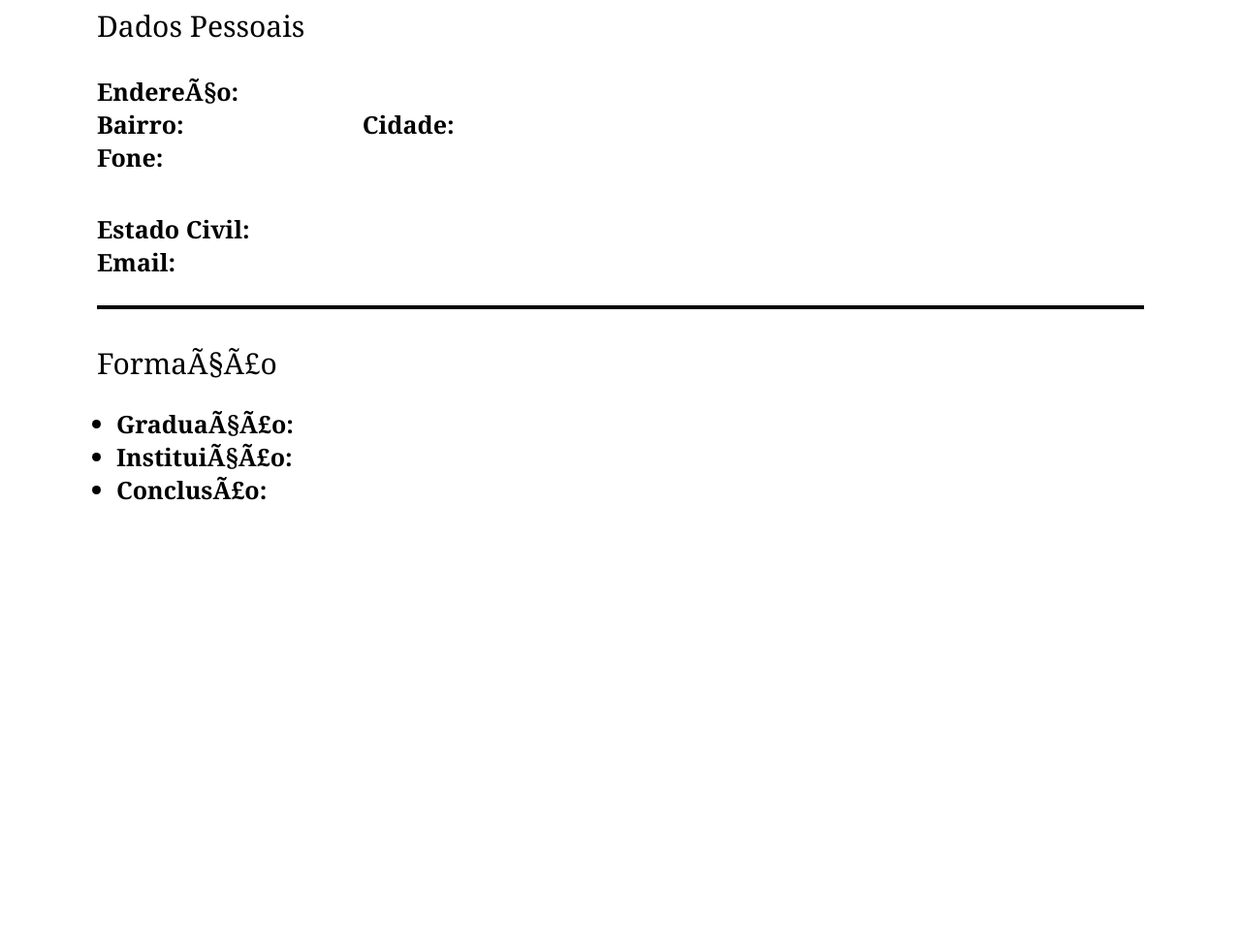
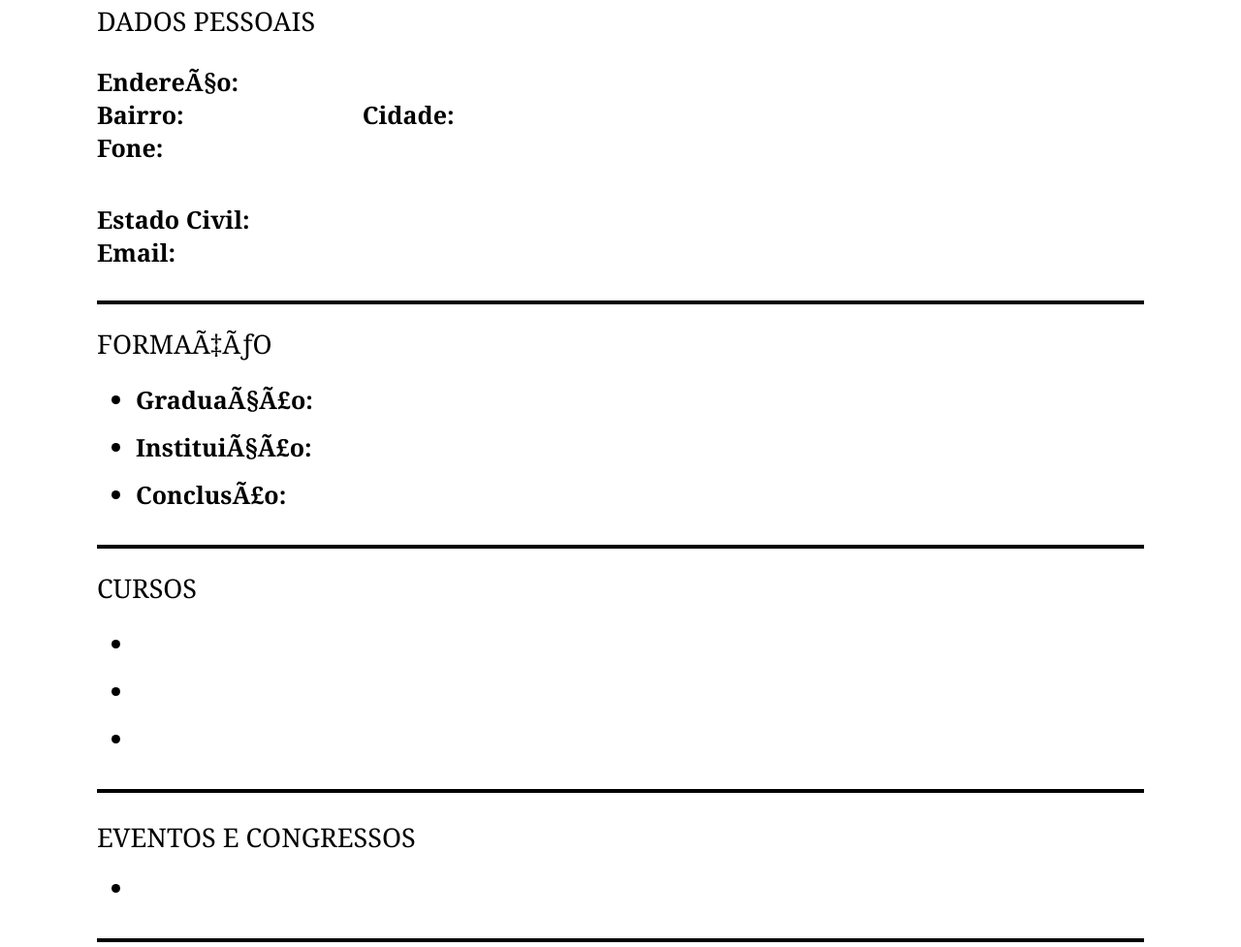
Before and after one commit to mirelledesa/projeto-curriculo, a plain HTML site: page index.html in a window 1280 px wide. Shown: the part 312-1289 px from the top of the page at 97% size. Before the commit the page ends 844 px from the top, so only its background shows below. Drawn offline with Linux system fonts and the light colour scheme.

Commit message:
commit ok

```diff
--- a/index.html
+++ b/index.html
@@ -20,7 +20,7 @@
 
     <hr></hr>
 
-    <p>Dados Pessoais</p>
+    <p>DADOS PESSOAIS</p>
     <strong>Endereço:</strong> <br>
     <strong>Bairro:</strong>
     <strong id="strong3">Cidade:</strong><br>
@@ -30,11 +30,29 @@
 
     <hr id="line2"></hr>
 
-    <p id="p2">Formação</p>
+    <p id="p2">FORMAÇÃO</p>
     <ul id="lista1">
         <li>Graduação:</li>
         <li>Instituição:</li>
         <li>Conclusão:</li>
     </ul>
+
+    <hr id="line3"></hr>
+
+    <p id="p3">CURSOS</p>
+    <ul id="listavazia">
+        <li></li>
+        <li></li>
+        <li></li>
+    </ul>
+
+   <hr id="line4"></hr>
+   <p id="p4">EVENTOS E CONGRESSOS</p>
+   <ul id="listavazia2">
+    <li></li>
+   </ul>
+
+   <hr id="line5"></hr>
+
 </body>
 </html>
--- a/style.css
+++ b/style.css
@@ -1,6 +1,7 @@
 body {
     margin: 70px 100px;
 }
+
 
 #primeiro{
  font-family: 'Gill Sans', 'Gill Sans MT', Calibri, 'Trebuchet MS', sans-serif;
@@ -21,7 +22,7 @@ h3{
 }
 
 p{
-    font-size: 30px;
+    font-size: 27px;
 }
 
 
@@ -46,23 +47,67 @@ font-size: 25px;
  }
 
  #line2{
-  color: blueviolet;
   position: relative;
-  top:60px;
+  top: 65px;
  }
 
  #p2{
     position: relative;
-    top: 65px;
-    font-size: 30px;
+    top: 60px;
+    font-size: 27px;
 
  }
 
  #lista1{
     position: relative;
-    top:60px;
+    top: 55px;
     font-size: 25px;
     font-weight: bold;
-    padding: 0;
-    margin: 20px;
+
  }
+
+ li{
+    margin-bottom: 15px;
+ }
+
+ #line3{
+    position: relative;
+    top: 65px;
+}
+
+#line4{
+    position: relative;
+    top: 65px;
+}
+
+#line5{
+    position: relative;
+    top: 65px;
+}
+
+
+
+
+#p3{
+    position: relative;
+    top: 60px;
+}
+
+#p4{
+    position: relative;
+    top: 65px;
+}
+
+#listavazia{
+    position: relative;
+    top: 55px;
+    font-size: 25px;
+    font-weight: bold;
+}
+
+#listavazia2{
+ position: relative;
+    top: 55px;
+    font-size: 25px;
+    font-weight: bold;
+}
```
